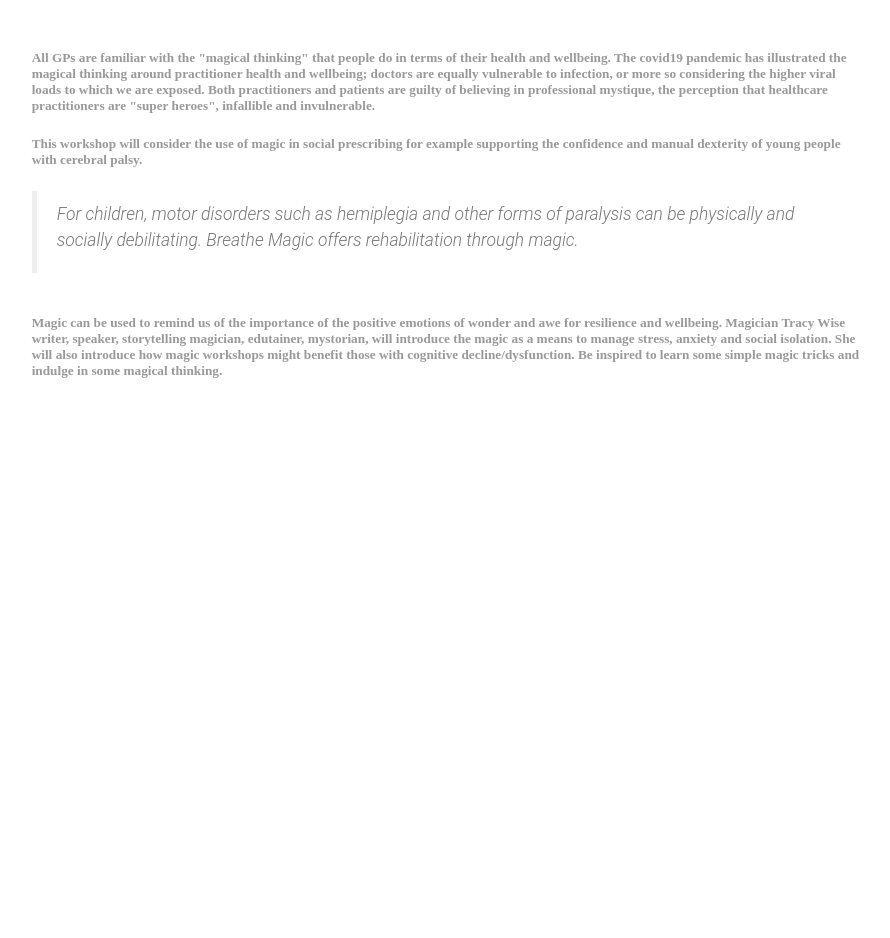
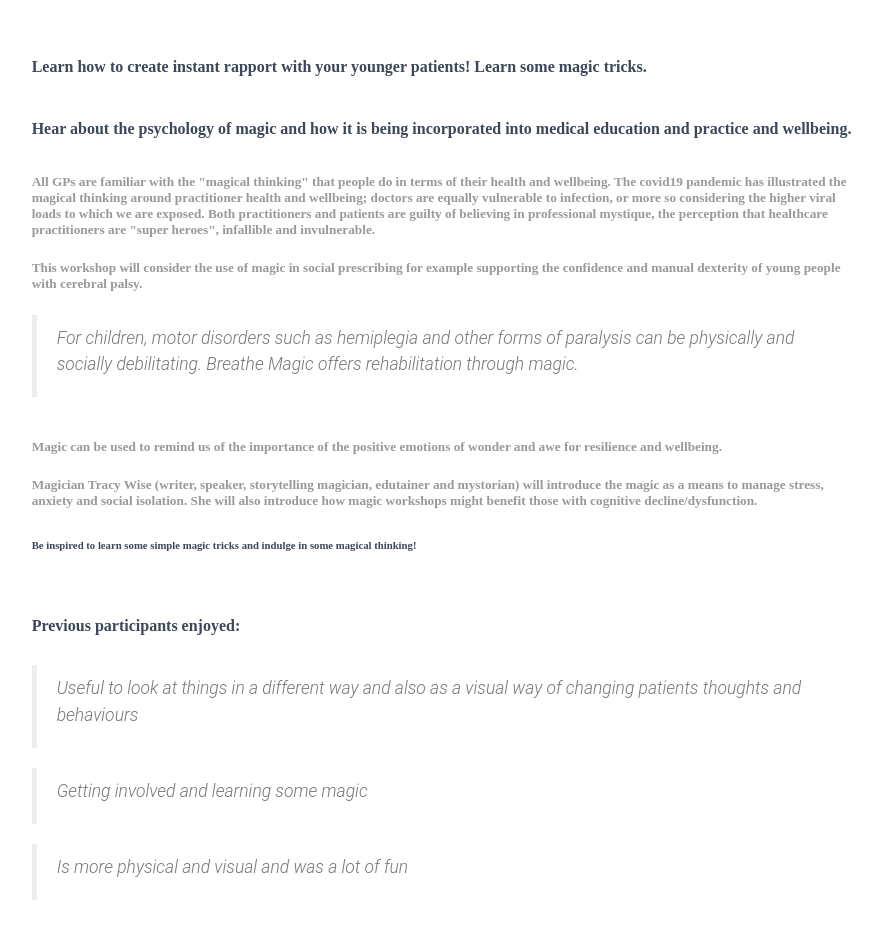
Before and after one commit to lindamiller-co-uk/lindamiller-co-uk.github.io, a Gatsby site: page /Magic/Sections/ProductSection in a window 1280 px wide. Shown: the whole page, without its empty margins (192-1082 px from the left). Before the commit the page ends 800 px from the top, so only its background shows below. Built offline with nearby package versions, Linux system fonts and the light colour scheme; Gatsby itself is replaced by a stand-in of ours.

Commit message:
MagicPageComplete

```diff
--- a/src/components/Header/HeaderLinks.jsx
+++ b/src/components/Header/HeaderLinks.jsx
@@ -37,7 +37,7 @@ function HeaderLinks({ ...props }) {
             Cartooning "Sparkling moments"
             </Link>,
             <Link to="/Magic" className={classes.dropdownLink}>
-              Magical wellbeing
+              Magical thinking
             </Link>,
             <Link to="/Milagros" className={classes.dropdownLink}>
               Milagros creative workshops
--- a/src/pages/Magic/Magic.jsx
+++ b/src/pages/Magic/Magic.jsx
@@ -46,11 +46,9 @@ class LandingPage extends React.Component {
             <GridContainer>
               <GridItem xs={12} sm={12} md={6}>
                 <h1 className={classes.title}>Magical thinking and wellbeing workshops</h1>
-                <h4>
-                Learn how to create instant rapport with your younger patients! Learn some magic tricks.
-                Hear about the psychology of magic and how it is being incorporated into medical education and practice and wellbeing.
+                <h4 className={classes.title}>
+                  In partnership woth Tracey Wise
                 </h4>
-                <br />
               </GridItem>
             </GridContainer>
           </div>
--- a/src/pages/Magic/Sections/ProductSection.jsx
+++ b/src/pages/Magic/Sections/ProductSection.jsx
@@ -18,6 +18,12 @@ class ProductSection extends React.Component {
       <div className={classes.section}>
         <GridContainer justify="center">
           <GridItem xs={12} sm={12} md={8}>
+            <h4 className={classes.title}>
+              Learn how to create instant rapport with your younger patients! Learn some magic tricks.
+            </h4>
+            <h4 className={classes.title}>
+              Hear about the psychology of magic and how it is being incorporated into medical education and practice and wellbeing.
+            </h4>
             <h5 className={classes.description}>
               All GPs are familiar with the "magical thinking" that people do in terms of their health and wellbeing.
               The covid19 pandemic has illustrated the magical thinking around practitioner health and wellbeing;
@@ -41,11 +47,41 @@ class ProductSection extends React.Component {
             <h5 className={classes.description}>
               Magic can be used to remind us of the importance of the positive emotions of wonder and awe
               for resilience and wellbeing.
-              Magician Tracy Wise writer, speaker, storytelling magician, edutainer, mystorian, will introduce the magic
+            </h5>
+            <h5 className={classes.description}>
+              Magician Tracy Wise (writer, speaker, storytelling magician, edutainer and mystorian) will introduce the magic
               as a means to manage stress, anxiety and social isolation. She will also introduce how magic workshops
               might benefit those with cognitive decline/dysfunction.
-              Be inspired to learn some simple magic tricks and indulge in some magical thinking.
             </h5>
+            <h6 className={classes.title}>
+            Be inspired to learn some simple magic tricks and indulge in some magical thinking!
+            </h6>
+          </GridItem>
+          <GridItem xs={12} sm={12} md={8}>
+            <h4 className={classes.title}>
+              Previous participants enjoyed:
+            </h4>
+          </GridItem>
+          <GridItem xs={12} sm={12} md={8}>
+              <div className={classes.typo}>
+                <Quote
+                  text="Useful to look at things in a different way and also as a visual way of changing patients thoughts and behaviours"
+                />
+              </div>
+          </GridItem>
+          <GridItem xs={12} sm={12} md={8}>
+              <div className={classes.typo}>
+                <Quote
+                  text="Getting involved and learning some magic"
+                />
+              </div>
+          </GridItem>
+          <GridItem xs={12} sm={12} md={8}>
+              <div className={classes.typo}>
+                <Quote
+                  text="Is more physical and visual and was a lot of fun"
+                />
+              </div>
           </GridItem>
         </GridContainer>
       </div>
--- a/src/pages/Magic/Sections/TeamSection.jsx
+++ b/src/pages/Magic/Sections/TeamSection.jsx
@@ -47,9 +47,7 @@ class TeamSection extends React.Component {
                 <CardBody>
                   <p className={classes.description}>
                     Magician, writer, speaker, storytelling magician, edutainer,
-                    mystorian, will introduce the magic as a means to manage stress, anxiety
-                    and social isolation. She will also introduce the how magic workshops might
-                    benefit those with cognitive decline/dysfunction.
+                    mystorian.
                   </p>
                 </CardBody>
                 <CardFooter className={classes.justifyCenter}>
```
